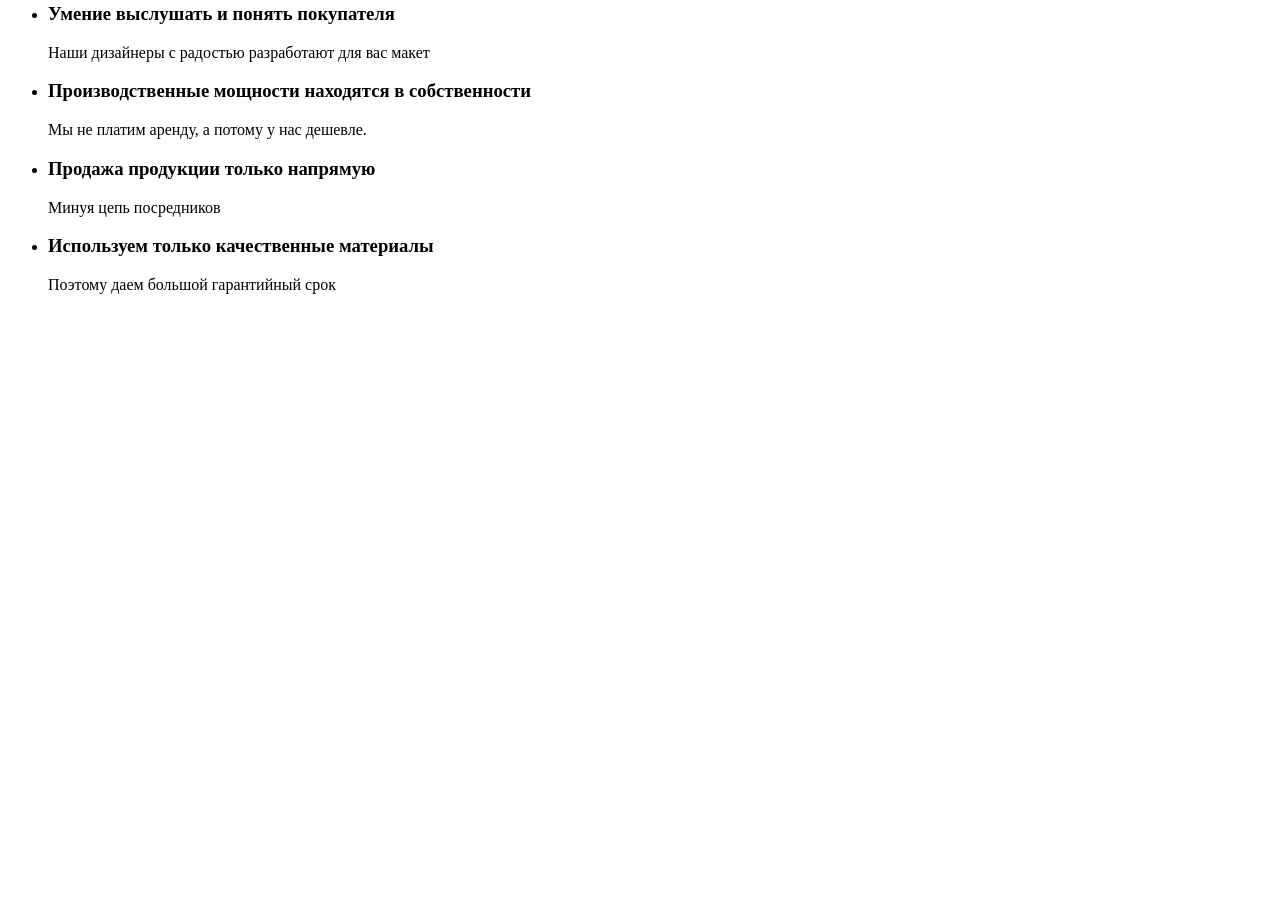
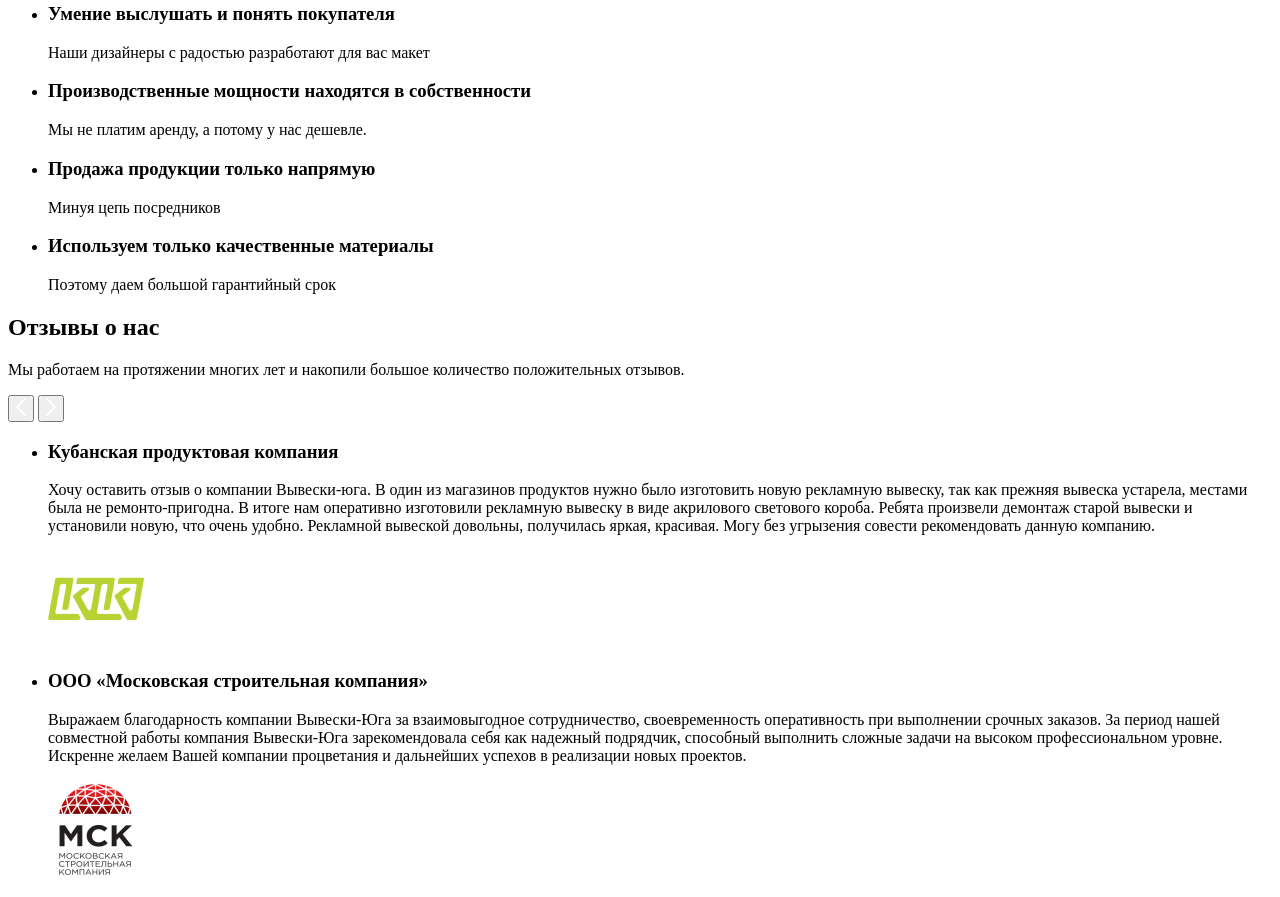
Before and after one commit to Lavrrusha/Signage-south, a plain HTML site: page home.html in a window 1280 px wide. Shown: the part 2809-3706 px from the top of the page. Before the commit the page ends 3119 px from the top, so only its background shows below. Drawn offline with Linux system fonts and the light colour scheme.

Commit message:
Отзывы

```diff
--- a/home.html
+++ b/home.html
@@ -221,6 +221,59 @@
 
         </section>
 
+        <!-- отзывы  -->
+        <section class="reviews-slider">
+
+            <h2 class="reviews-slider__title title">Отзывы о нас</h2>
+            <p class="reviews-slider__description description">Мы работаем на протяжении многих лет и накопили большое
+                количество положительных отзывов.</p>
+
+            <button class="reviews-slider__button" type="button">
+                <svg width="10" height="18" viewBox="0 0 10 18" fill="none" xmlns="http://www.w3.org/2000/svg">
+                    <path d="M9 17L1 9L9 0.999999" stroke="white" stroke-width="2" stroke-linecap="round"
+                        stroke-linejoin="round" />
+                </svg>
+            </button>
+
+            <button class="reviews-slider__button" type="button">
+                <svg width="10" height="18" viewBox="0 0 10 18" fill="none" xmlns="http://www.w3.org/2000/svg">
+                    <path d="M1 1L9 9L0.999999 17" stroke="white" stroke-width="2" stroke-linecap="round"
+                        stroke-linejoin="round" />
+                </svg>
+            </button>
+
+            <ul class="reviews-slider__list">
+
+                <!-- первый слайд -->
+                <li class="reviews-slider__item">
+                    <h3 class="reviews-slider__brand">Кубанская продуктовая компания</h3>
+                    <p class="reviews-slider__description description">Хочу оставить отзыв о компании Вывески-юга. В
+                        один из магазинов продуктов нужно было изготовить
+                        новую рекламную вывеску, так как прежняя вывеска устарела, местами была не ремонто-пригодна. В
+                        итоге
+                        нам оперативно изготовили рекламную вывеску в виде акрилового светового короба. Ребята произвели
+                        демонтаж старой вывески и установили новую, что очень удобно. Рекламной вывеской довольны,
+                        получилась яркая, красивая. Могу без угрызения совести рекомендовать данную компанию.
+                    </p>
+                    <img class="reviews-slider__label" src="./img/reviews-brend/kuban-label.jpg" alt="Кубань" width="96"
+                        height="96" loading="lazy">
+                </li>
+
+                <li class="reviews-slider__item">
+                    <h3 class="reviews-slider__brand">ООО «Московская строительная компания»</h3>
+                    <p class="reviews-slider__description description">Выражаем благодарность компании Вывески-Юга за
+                        взаимовыгодное сотрудничество, своевременность оперативность при выполнении срочных заказов.
+                        За период нашей совместной работы компания Вывески-Юга зарекомендовала себя как надежный
+                        подрядчик, способный выполнить сложные задачи на высоком профессиональном уровне.
+                        Искренне желаем Вашей компании процветания и дальнейших успехов в реализации новых проектов.
+                    </p>
+                    <img class="reviews-slider__label" src="./img/reviews-brend/moscow-label.jpg" alt="Кубань"
+                        width="96" height="96" loading="lazy">
+                </li>
+            </ul>
+
+        </section>
+
     </main>
 
 </body>
```
Also changed, not shown: img/reviews-brend/kuban-label.jpg (added), img/reviews-brend/moscow-label.jpg (added). Lines whose indentation alone changed are shown as unchanged.
